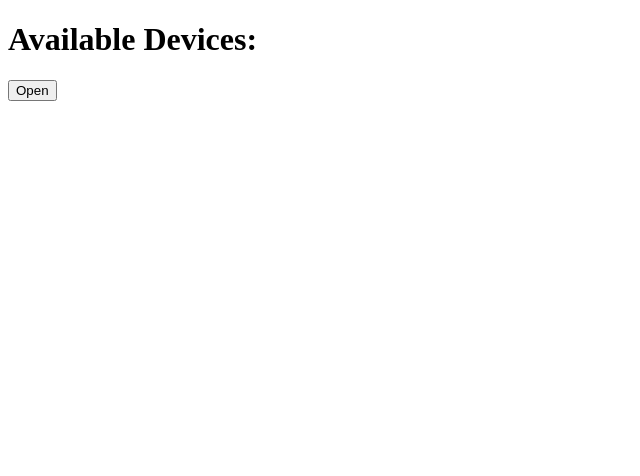
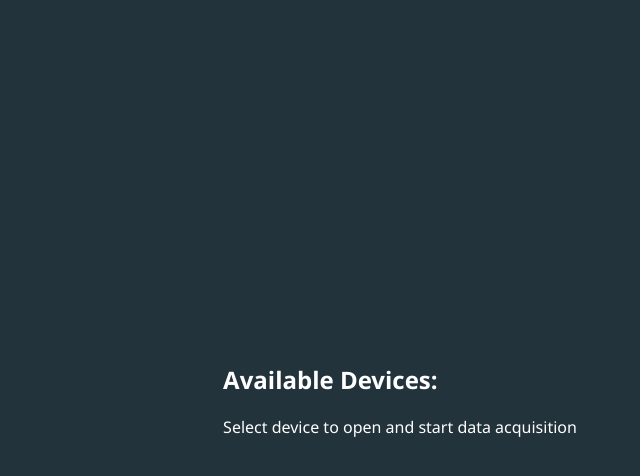
Before and after one commit to MartinWalchshofer/EEGDashboard, an Electron app: page eegdashboard/index.html in a window 800 px wide. Shown: the whole page, without its empty margins (0-640 px from the left). Drawn offline with Linux system fonts and the light colour scheme; no server answers.

Commit message:
added stylesheet

```diff
--- a/eegdashboard/index.html
+++ b/eegdashboard/index.html
@@ -4,18 +4,24 @@
     <meta charset="UTF-8">
     <!-- https://developer.mozilla.org/en-US/docs/Web/HTTP/CSP -->
     <meta http-equiv="Content-Security-Policy" content="default-src 'self'; script-src 'self'; connect-src 'self' http://localhost:5832">
+    <link rel="stylesheet" href="styles.css">
     <title>EEG Dashboard</title>
   </head>
   <body>
-    <h1>Available Devices:</h1>
-    <div id="divDevices"></div>
+    <div class="dlgDevices">
+      <div class="prtTop">
+          <h2>Available Devices:</h2>
+      </div>
 
-<!--    We are using Node.js <span id="node-version"></span>,
-    Chromium <span id="chrome-version"></span>,
-    and Electron <span id="electron-version"></span>.
-    <select id="ddDevices"></select>
-    <button id="btnStartStop">Start Scanning</button>-->
-    <button id="btnOpen">Open</button>
+      <div class="prtMid">
+        <div class="divDevices" id="divDevices"></div>
+      </div>
+
+      <div class="prtBottom">
+          <!--<button id="btnOpen">Open</button>-->
+          <p>Select device to open and start data acquisition</p>
+      </div>
+    </div>
     <script src="renderer.js"></script>
   </body>
 </html>
--- /dev/null
+++ b/eegdashboard/styles.css
@@ -0,0 +1,38 @@
+body {
+    display: flex;
+    justify-content: center;
+    align-items: center;
+    height: 100vh;
+    margin: 0;
+    background-color: #22333b;
+}
+
+.divDevices {
+    width: 50%;
+    text-align: center;
+}
+
+.device:hover
+ {
+    color: darkgray;
+ }
+
+body, html {
+    height: 100%;
+    margin: 0;
+    background-color: #22333b;
+    color: white;
+    font-family: 'Segoe UI', Tahoma, Geneva, Verdana, sans-serif;
+}
+
+.outer-container {
+    display: flex;
+    flex-direction: column;
+    justify-content: center;
+    align-items: center;
+    height: 100%;
+}
+
+.prtTop, .prtBottom {
+    margin: 20px 0;
+}
```
Also changed, not shown: 1 other file.
